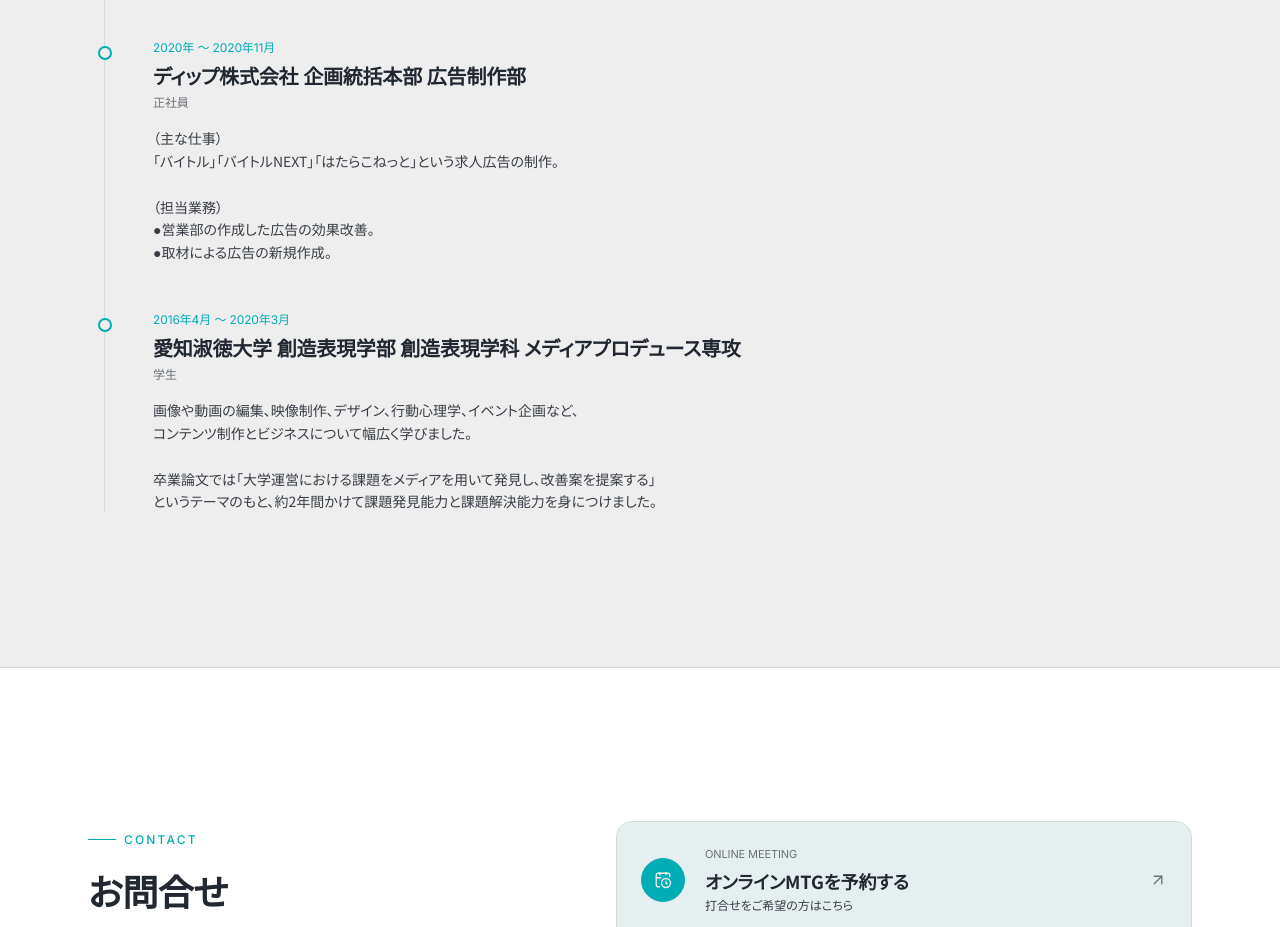
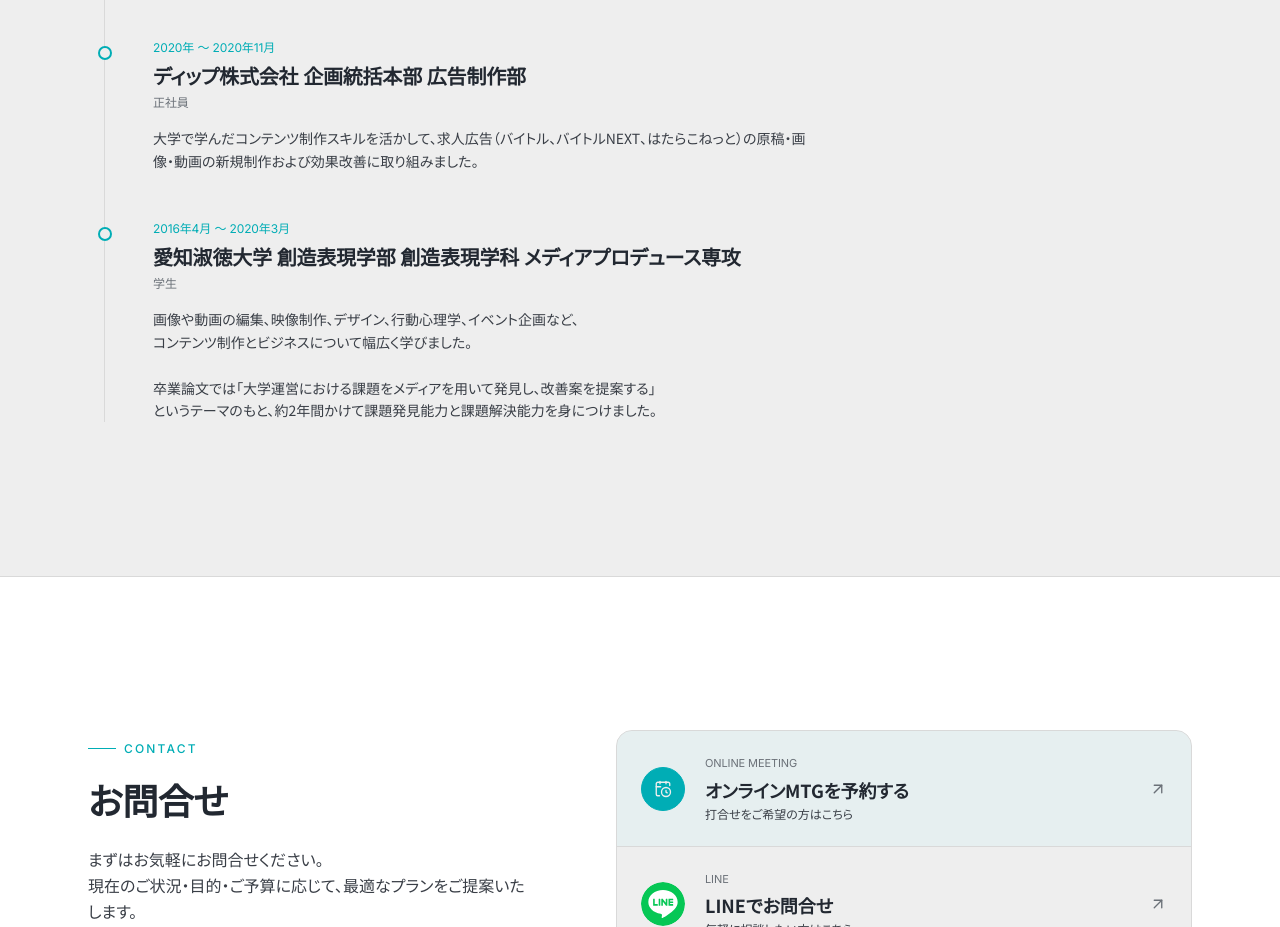
Before and after one commit to tomitayuto/portfolio-site, a Next.js app: page / in a window 1280 px wide. Shown: the part 8340-9267 px from the top of the page. Built offline with nearby package versions, Linux system fonts and the light colour scheme.

Commit message:
copy(Career): ディップ株式会社の本文を校正版に差し替え
Co-Authored-By: Claude Opus 4.7 <noreply@anthropic.com>

```diff
--- a/app/data/site.ts
+++ b/app/data/site.ts
@@ -238,12 +238,7 @@ ASPを介さずに販売元と直接提携していたため、高い利益率
     period: "2020年 〜 2020年11月",
     title: "ディップ株式会社 企画統括本部 広告制作部",
     role: "正社員",
-    body: `（主な仕事）
-「バイトル」「バイトルNEXT」「はたらこねっと」という求人広告の制作。
-
-（担当業務）
-●営業部の作成した広告の効果改善。
-●取材による広告の新規作成。`,
+    body: `大学で学んだコンテンツ制作スキルを活かして、求人広告（バイトル、バイトルNEXT、はたらこねっと）の原稿・画像・動画の新規制作および効果改善に取り組みました。`,
   },
   {
     period: "2016年4月 〜 2020年3月",
```
